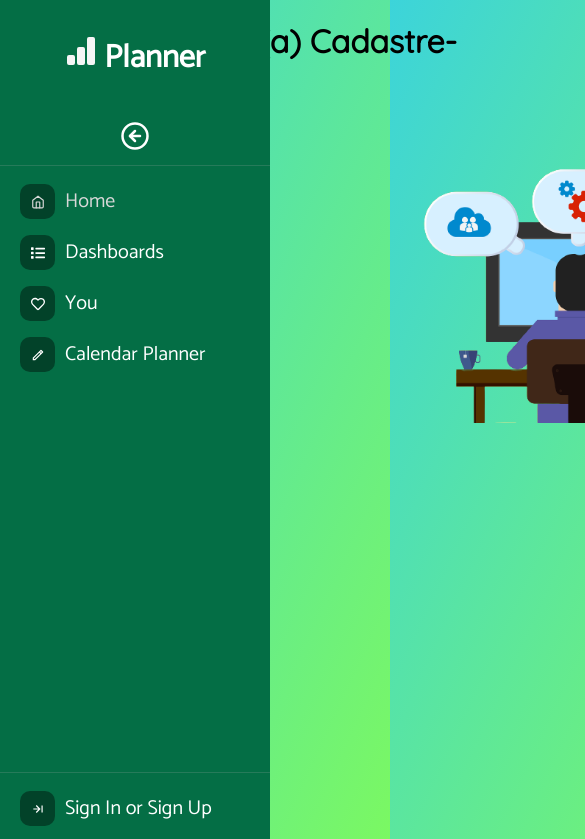
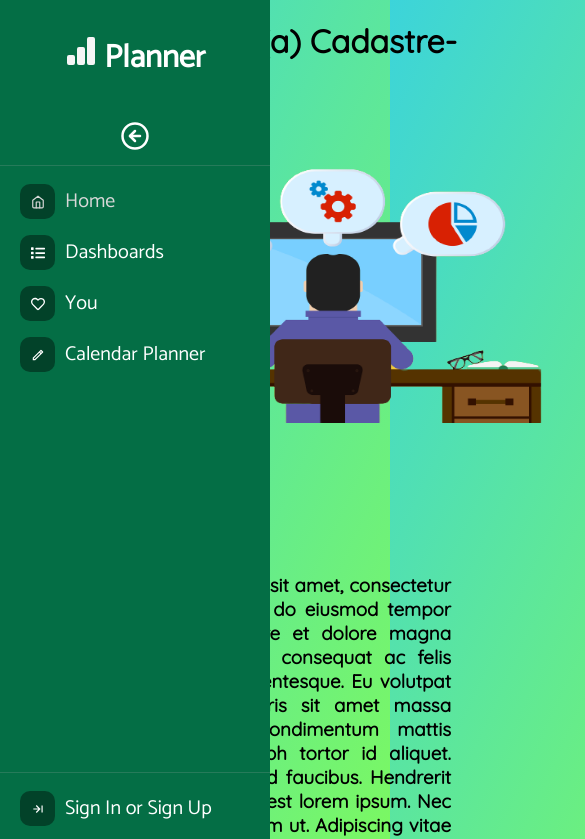
Before and after one commit to AnaLinsDev/todo-front-gps-deploy, a React (Create React App) app: page / in a window 390 px wide. Shown: the top 839 px of the page, 585 px wide, since content can reach past the window. Built offline with nearby package versions, Linux system fonts and the light colour scheme.

Commit message:
adicionando responsividade

```diff
--- a/src/pages/home/home.scss
+++ b/src/pages/home/home.scss
@@ -7,4 +7,12 @@
         text-align: justify;
         margin: 0 auto;
     }
+
 }
+
+@media (max-width: 600px){
+    .conteiner-home{
+        display: flex;
+        flex-direction: column-reverse;
+    }
+}
```
